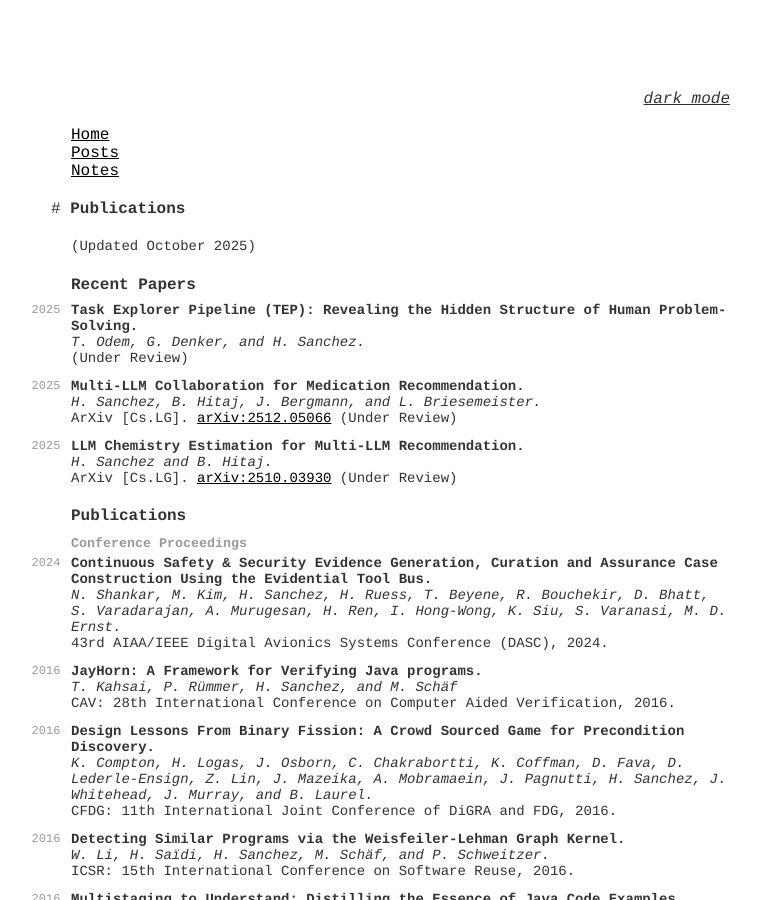
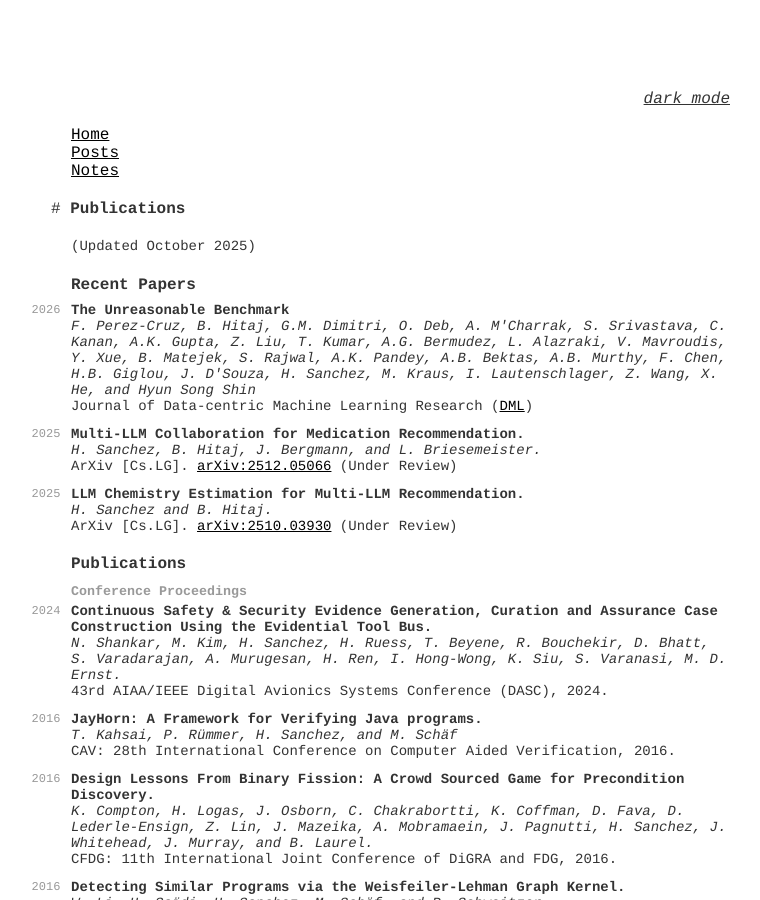
Before and after one commit to hsanchez/hsanchez.github.io, a Jekyll site: the page built from posts/notes/_posts/2025-10-25-pubs.md, in a window 1280 px wide and 900 px high. Shown: the whole window, without its empty margins (239-999 px from the left). Built offline with Jekyll 4.4.1, drawn with Linux system fonts in a browser that asks for light colours.

Commit message:
update pubs

```diff
--- a/posts/notes/_posts/2025-10-25-pubs.md
+++ b/posts/notes/_posts/2025-10-25-pubs.md
@@ -85,13 +85,21 @@ hidden: true
   <div class="section">
     <div class="heading" id="recent">Recent Papers</div>
     <div class="entry">
+      <div class="year">2026</div>
+      <div class="item">
+        <span class="bold">The Unreasonable Benchmark</span><br />
+        <span class="emph">F. Perez-Cruz, B. Hitaj, G.M. Dimitri, O. Deb, A. M'Charrak, S. Srivastava, C. Kanan, A.K. Gupta, Z. Liu, T. Kumar, A.G. Bermudez, L. Alazraki, V. Mavroudis, Y. Xue, B. Matejek, S. Rajwal, A.K. Pandey, A.B. Bektas, A.B. Murthy, F. Chen, H.B. Giglou, J. D'Souza, H. Sanchez, M. Kraus, I. Lautenschlager, Z. Wang, X. He, and Hyun Song Shin</span> <br />
+        <span class="deemph">Journal of Data-centric Machine Learning Research (<a href="https://openreview.net/forum?id=EkWAAfbGrh">DML</a>)</span>
+      </div>
+    </div>
+    <!--<div class="entry">
       <div class="year">2025</div>
       <div class="item">
         <span class="bold">Task Explorer Pipeline (TEP): Revealing the Hidden Structure of Human Problem-Solving.</span><br />
         <span class="emph">T. Odem, G. Denker, and H. Sanchez.</span> <br />
         <span class="deemph">(Under Review)</span>
       </div>
-    </div>
+    </div>-->
     <div class="entry">
       <div class="year">2025</div>
       <div class="item">
```
Also changed, not shown: posts/notes/_posts/2017-02-01-cv.md (+10 -2 lines).
